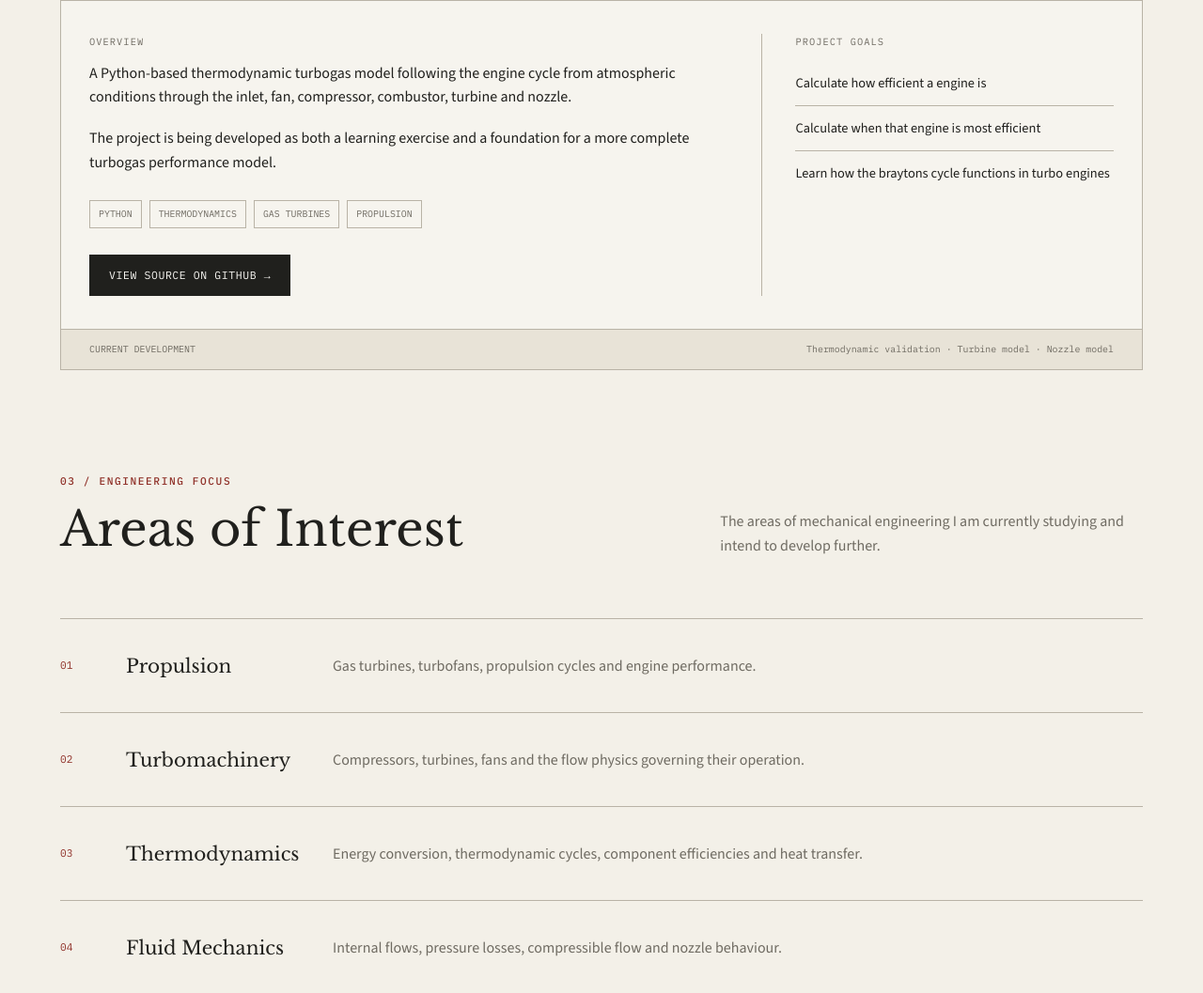
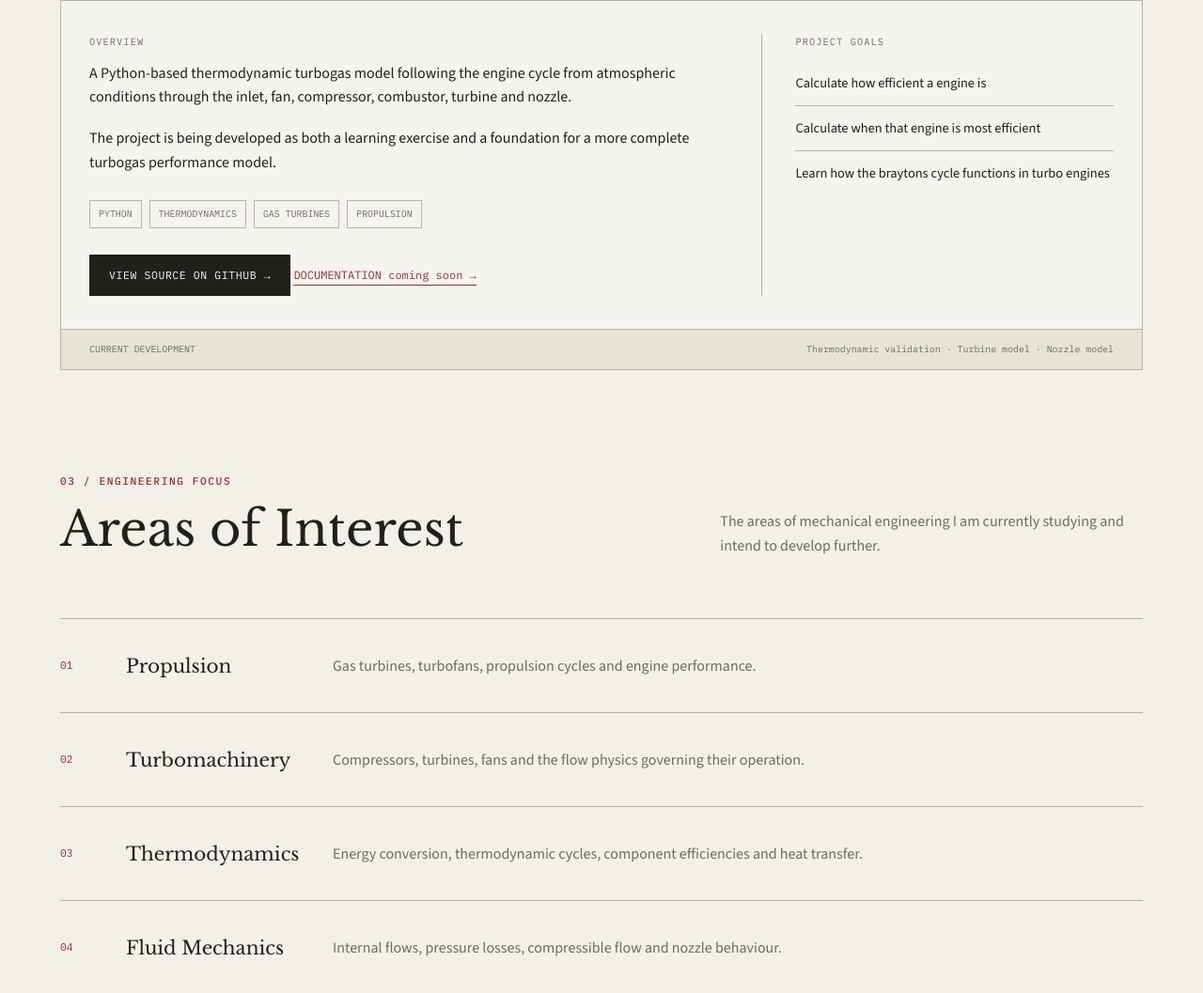
Before and after one commit to RicoLViviers/Portolio, a plain HTML site: page index.html in a window 1280 px wide. Shown: the part 1358-2415 px from the top of the page at 94% size. Drawn offline with nearby package versions, Linux system fonts and the light colour scheme.

Commit message:
added documentation link

```diff
--- a/index.html
+++ b/index.html
@@ -235,6 +235,8 @@
                         >
                             VIEW SOURCE ON GITHUB →
                         </a>
+
+                        <a href="#" class="text-link">DOCUMENTATION coming soon →</a>
 
                     </div>
 
```
